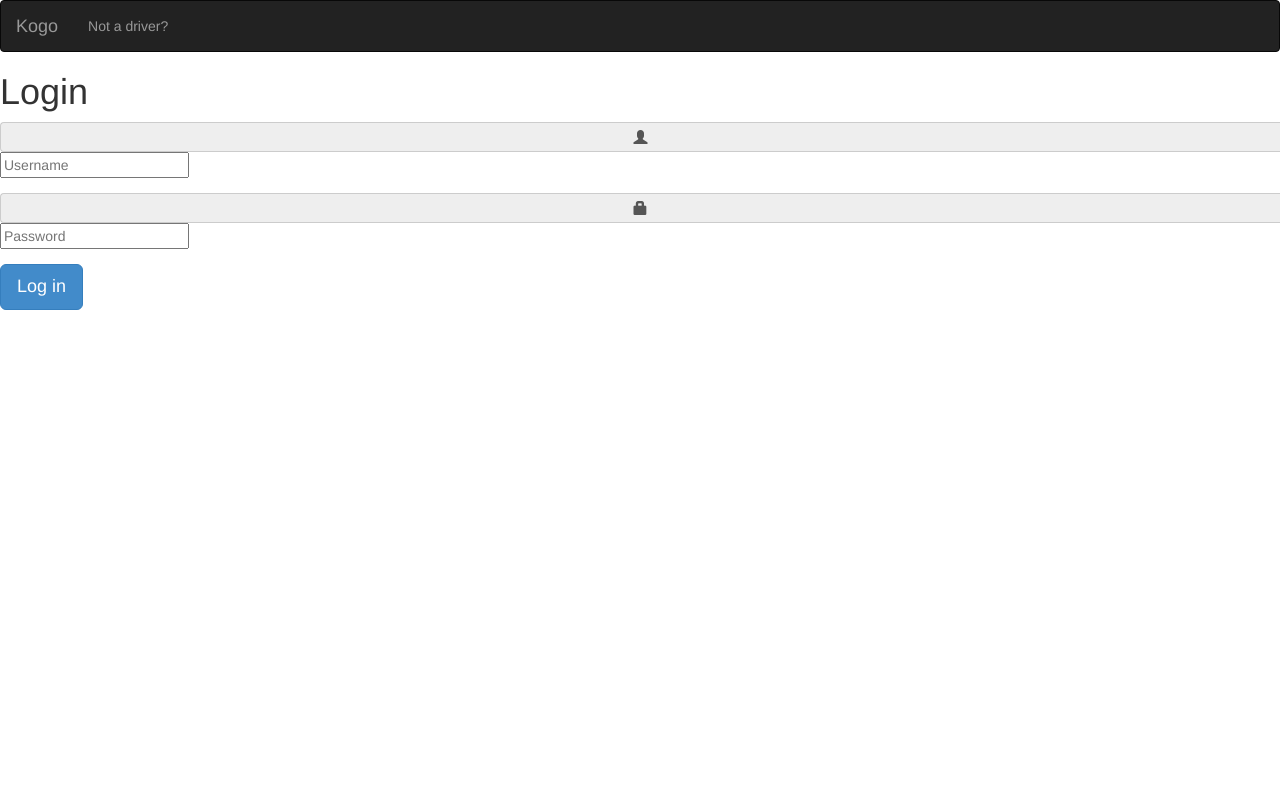
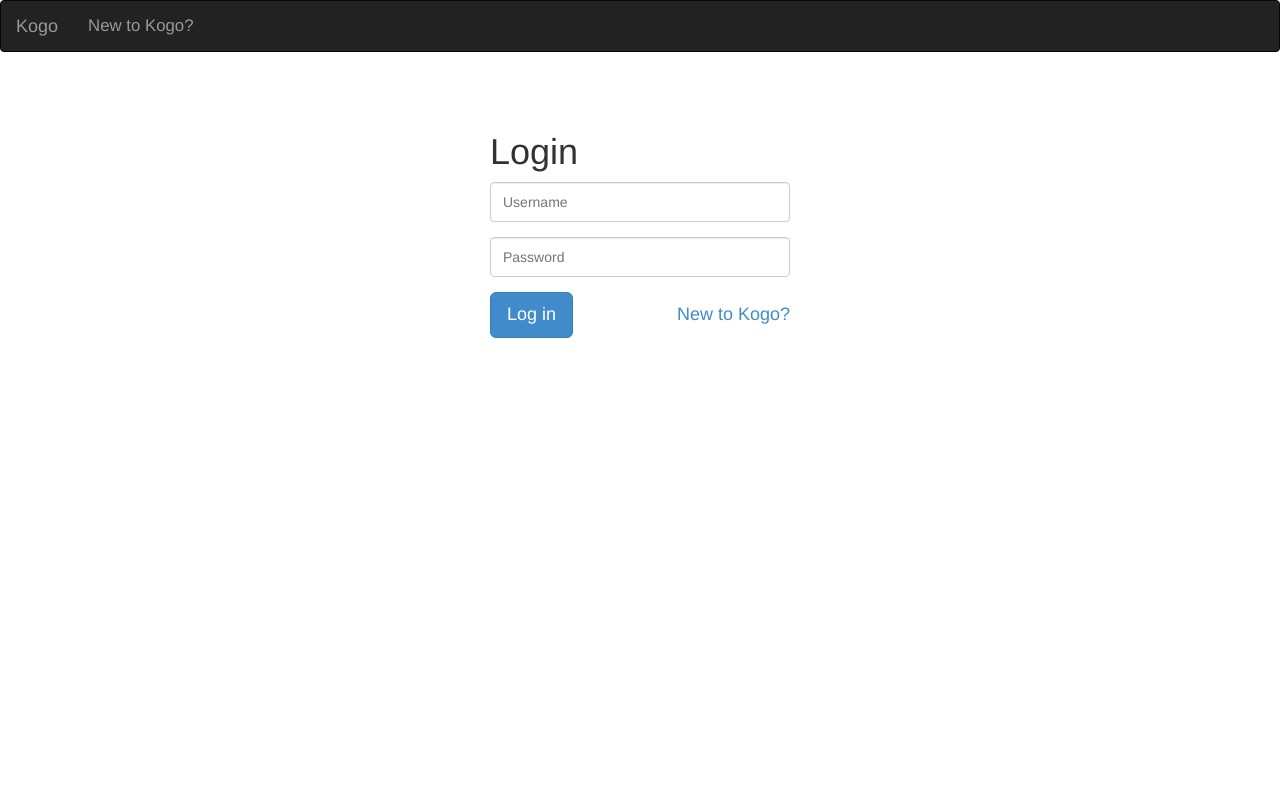
Before and after one commit to akyker20/KogoStudents, a Django app: page /students/login in a window 1280 px wide. Run offline with Django 3.2, Linux system fonts and the light colour scheme; parts of the project's set-up code (start-up, migrations or seed data) failed here and were passed over; some libraries are stand-ins or nearby versions.

Commit message:
styling changes, added user registration, fixed some js problems

```diff
--- a/kogo/forms.py
+++ b/kogo/forms.py
@@ -1,6 +1,15 @@
 from django.contrib.auth.forms import AuthenticationForm, UserCreationForm
 from django.contrib.auth.models import User
 from django import forms
+from django.contrib.auth import authenticate
+
+class NewStudentForm(UserCreationForm):
+    email = forms.EmailField(required=True)
+
+    class Meta:
+        model = User
+        fields = ( "username", "email" )
+
 
 
 class AuthenticateForm(AuthenticationForm):
--- a/kogo/static/css/style.css
+++ b/kogo/static/css/style.css
@@ -1,6 +1,5 @@
-html, body, div.btn-holder {
+html, body, div.btn-holder, div.btn-holder {
 	width: 100%;
-	height: 100%;
 }
 
 nav.navbar.navbar-inverse {
@@ -8,13 +7,17 @@ nav.navbar.navbar-inverse {
 }
 
 
-.location-btn {
+button.location-btn {
 	width: 300px;
-	margin: 25px auto;
+	margin: 20px auto;
 	padding: 70px;
 	font-size: 24px;
 	font-weight: bold;
 	display: block;
+}
+
+button.location-btn.pickup {
+	margin: -10px auto;
 }
 
 h3.pickup-title, h3.dropoff-title {
@@ -45,22 +48,90 @@ div.wait-background {
 }
 
 div.wait-background h1{
-	padding-top: 200px;
+	padding-top: 100px;
 	color: white;
-	font-size: 300px;
+	font-size: 320px;
 	margin-top: 0px;
 }
 
 
 div.cancel-request-holder {
-	margin-top: 50px;
+	margin-top: 70px;
 	text-align: center;
 	width: 100%;
-	font-size: 40px;
-	color: white;
+	font-size: 24px;
 	cursor: pointer;
 }
 
 div.cancel-request-holder span {
 	color: Firebrick;
 }
+
+div.request-summary-holder {
+	padding-top: 30px;
+	font-size: 24px;
+}
+
+
+/* Login Form */
+
+input {
+  display: block;
+  width: 100%;
+  height: 40px;
+  padding: 6px 12px;
+  font-size: 14px;
+  line-height: 1.42857143;
+  color: #555;
+  background-color: #fff;
+  background-image: none;
+  border: 1px solid #ccc;
+  border-radius: 4px;
+  -webkit-box-shadow: inset 0 1px 1px rgba(0, 0, 0, .075);
+          box-shadow: inset 0 1px 1px rgba(0, 0, 0, .075);
+  -webkit-transition: border-color ease-in-out .15s, box-shadow ease-in-out .15s;
+          transition: border-color ease-in-out .15s, box-shadow ease-in-out .15s;
+}
+
+li.error {
+	color: #D00000;
+}
+
+.login-form-container {
+	width: 300px;
+	margin: 80px auto;
+}
+
+div.input-group-addon{
+	border-radius: 5px !important;
+	border: 1px solid #ccc !important;
+}
+
+ul.nav li {
+	float: right;
+	font-size: 1.2em;
+}
+
+a.new-to-kogo {
+	float: right;
+	font-size: 18px;
+	margin-top: 10px;
+}
+
+form.new-student {
+	margin: 40px auto;
+	width: 300px;
+}
+
+form.new-student h3 {
+	margin-bottom: 30px;
+}
+
+
+button.num-requests {
+	position: relative;
+	left: calc(50% + 91px);
+	top: 40px;
+	padding: 0px 20px;
+	font-size: 24px;
+}
--- a/kogo/static/js/ride_request.js
+++ b/kogo/static/js/ride_request.js
@@ -18,6 +18,7 @@ var selectDropoffScreen = function(pickupLoc){
 			$("div.dropoff span.glyphicon-arrow-left").click(function(){
 				backToPickupScreen();
 			});
+		$("div.dropoff button").unbind('click');
 		$("div.dropoff button").click(function(){
 			var dropoffLoc = $(this).data("name");
 			createRequest(pickupLoc, dropoffLoc);
--- a/kogo/templates/login.html
+++ b/kogo/templates/login.html
@@ -2,7 +2,7 @@
 
 {% block navbar_content %}
   <ul class="nav navbar-nav">
-  	<li><a href="#">Not a driver?</a></li>
+  	<li><a href="{% url 'create_account' %}">New to Kogo?</a></li>
   </ul>
 {% endblock %}
 
@@ -13,22 +13,17 @@
   {% csrf_token %}
 
     <div class="form-group">
-    	<div class="input-group-addon">
-		    		<span class="glyphicon glyphicon-user"></span>
-		    	</div>
       <input id="id_username" name="username" placeholder="Username" type="text">
     </div>
 
     <div class="form-group">
-    	<div class="input-group-addon">
-		    		<span class="glyphicon glyphicon-lock"></span>
-		    	</div>
       <input id="id_password" name="password" placeholder="Password" type="password">
     </div>
 
 	  <button type="submit" class="btn btn-lg btn-primary">
 	    Log in
 	  </button>
+	  <a class="new-to-kogo" href="{% url 'create_account' %}">New to Kogo?</a>
 	</form>
 </div>
 
--- a/kogo/urls.py
+++ b/kogo/urls.py
@@ -2,13 +2,11 @@ from django.conf.urls import patterns, include, url
 from django.contrib import admin
 
 urlpatterns = patterns('',
-    # Examples:
-    # url(r'^$', 'kogo.views.home', name='home'),
-    # url(r'^blog/', include('blog.urls')),
-
     url(r'^admin/', include(admin.site.urls)),
     url(r'^$', 'students.views.home', name='home'),
     url(r'^students/login$', 'students.views.student_login', name='student_login'),
+    url(r'^students/logout$', 'students.views.student_logout', name='student_logout'),
+    url(r'^students/create_account$', 'students.views.create_account', name='create_account'),
     url(r'^students/ride_request$', 'students.views.ride_request', name='ride_request'),
     url(r'^students/cancel_request$', 'students.views.cancel_request', name='cancel_request'),
 )
--- a/students/views.py
+++ b/students/views.py
@@ -1,11 +1,11 @@
 from django.shortcuts import render, redirect
-from kogo.forms import AuthenticateForm
+from kogo.forms import AuthenticateForm, NewStudentForm
 from django.contrib import messages
 from django.contrib.auth import login, authenticate, logout
 from django.contrib.auth.decorators import login_required
 from django.http import HttpResponse
 from django.template.loader import render_to_string
-from students.models import Location, Request
+from students.models import Location, Request, StudentProfile
 
 def home(request):
   	if not request.user.is_authenticated():
@@ -30,7 +30,8 @@ def ride_request(request):
 		new_request = Request(student=request.user.studentprofile, starting_loc=pickup, ending_loc=dropoff)
 		new_request.save()
 		group_number = pickup.update_groups(new_request)
-		html = render_to_string('wait_screen.html', {"group_number": group_number})
+		context = {"start_loc": pickup.name, "end_loc": dropoff.name, "group_number": group_number}
+		html = render_to_string('wait_screen.html', context)
 		return HttpResponse(html)
 	return render(request, 'ride_request.html', {'locations': Location.objects.all()})
 
@@ -41,3 +42,26 @@ def cancel_request(request):
 		most_recent_request = student.request_set.last()
 		most_recent_request.cancel_and_possibly_remove_group()
 		return HttpResponse("Success")
+
+@login_required
+def student_logout(request):
+  logout(request)
+  return redirect('home')
+
+def create_account(request):
+	if request.method == "POST":
+		form = NewStudentForm(data=request.POST)
+		if form.is_valid():
+			username = form.clean_username()
+			password = form.clean_password2()
+			form.save()
+			user = authenticate(username=username,
+                                password=password)
+			login(request, user)
+			new_student = StudentProfile(user=user)
+			new_student.save()
+			return redirect('ride_request')
+		else:
+			return render(request,'create_account.html', {'create_account_form': form})
+	context =  {'create_account_form': NewStudentForm()}
+	return render(request,'create_account.html', context)
```
Also changed, not shown: kogo/templates/create_account.html (added, +20 -0 lines), kogo/templates/ride_request.html (+9 -1 lines), kogo/templates/wait_screen.html (+9 -7 lines), students/templatetags/student_tags.py (added, +10 -0 lines), db.sqlite3, students/templatetags/__init__.py (added), 5 other files.
